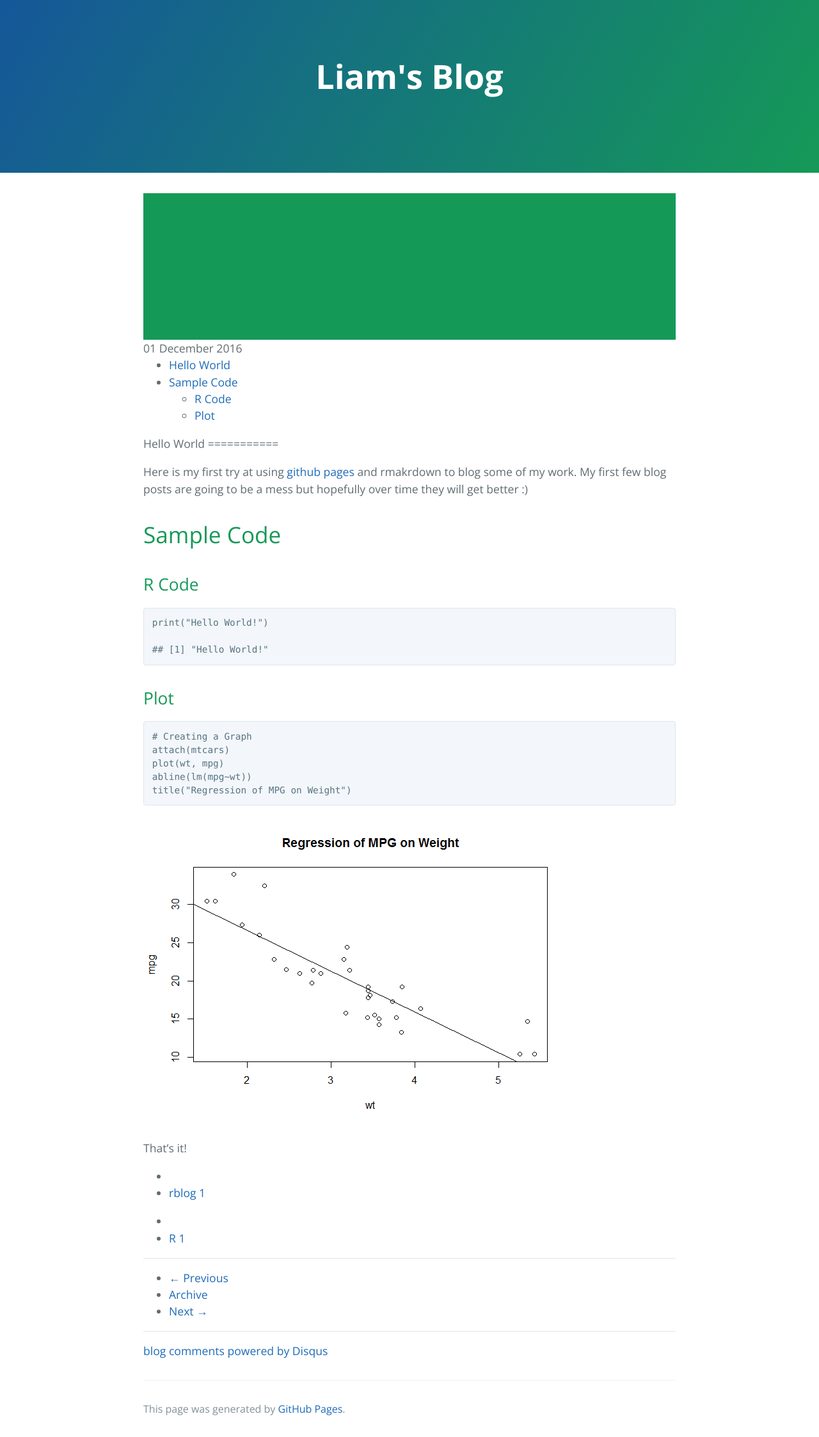
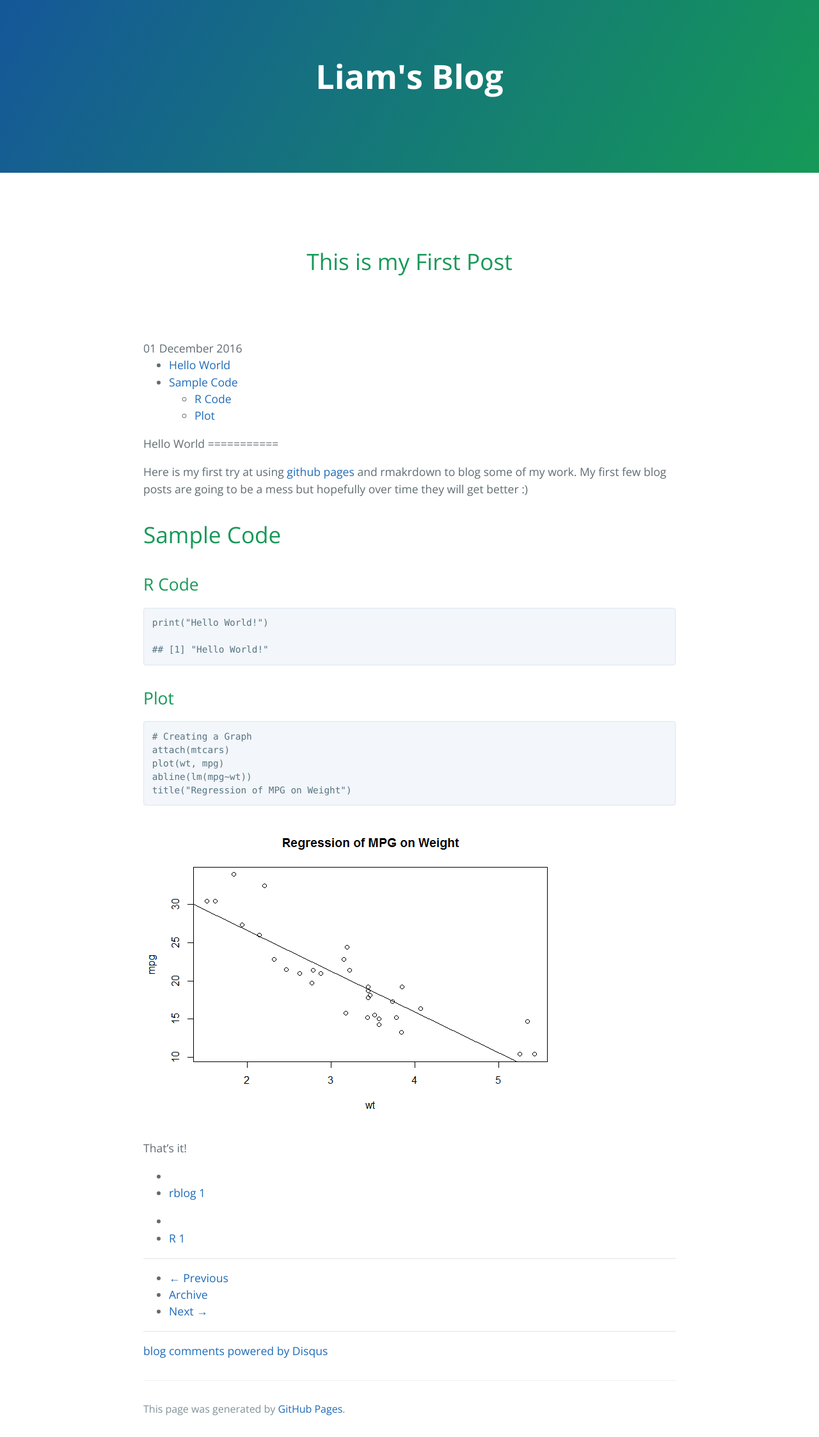
Before and after one commit to liamcorr/liamcorr.github.io, a Jekyll site: the page built from rmarkdown/first_post.md, in a window 1280 px wide. Shown: the whole page at 64% size. Built offline with Jekyll 4.4.1, drawn with Linux system fonts in a browser that asks for light colours; comment, search, counter and statistics services are not loaded; the repository's description, which GitHub fills in, is left out.

Commit message:
fixed title scss

```diff
--- a/assets/css/style.scss
+++ b/assets/css/style.scss
@@ -6,7 +6,7 @@
 .page-title {
   color: $header-heading-color;
   text-align: center;
-  background-color: $header-bg-color;
+  /*background-color: $header-bg-color;*/
   /*background-image: linear-gradient(120deg, $header-bg-color-secondary, $header-bg-color);*/
 
   @include large {
```
